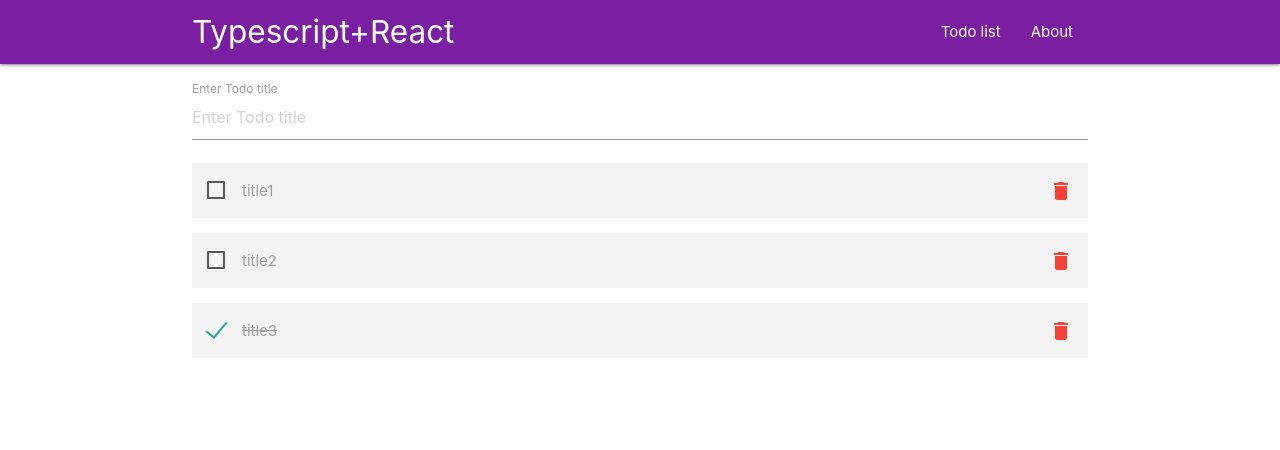
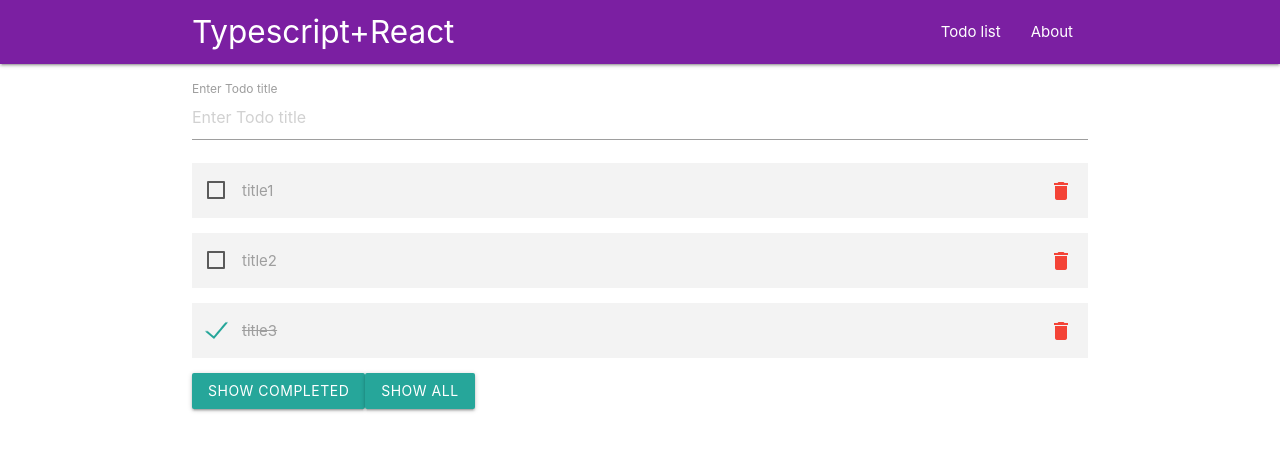
Before and after one commit to XanderUZZZER/react-redux-typescript-2, a React (Create React App) app: page / in a window 1280 px wide. Shown: the top 450 px of the page. Built offline with nearby package versions, Linux system fonts and the light colour scheme.

Commit message:
trigger buttons

```diff
--- a/src/pages/TodosPage.tsx
+++ b/src/pages/TodosPage.tsx
@@ -62,22 +62,24 @@ const TodosPage: React.FC = () => {
   }
 
   const toggleHandler = (id: number): void => {
-    // setTodos((prev) =>
-    //   prev.map((todo) => {
-    //     if (todo.id === id) {
-    //       return { ...todo, completed: !todo.completed };
-    //     }
-    //     return todo;
-    //   })
-    // );
-    setTodos(
-      todos.map(todo => {
+    setTodos(prev =>
+      prev.map(todo => {
         if (todo.id === id) {
-          todo.completed = !todo.completed
+          return { ...todo, completed: !todo.completed }
         }
         return todo
       })
     )
+  }
+
+  const showCompleted = () => {
+    console.log('competed')
+    setTodos(prev => prev.filter(todo => todo.completed !== false))
+  }
+
+  const showAll = () => {
+    console.log('competed')
+    setTodos(JSON.parse(localStorage.getItem('todos') || '[]') as ITodo[])
   }
 
   console.log('TodosPage render')
@@ -89,6 +91,18 @@ const TodosPage: React.FC = () => {
         onRemove={removeHandler}
         onToggle={toggleHandler}
       />
+      <button
+        className='waves-effect waves-light btn'
+        onClick={() => showCompleted()}
+      >
+        Show completed
+      </button>
+      <button
+        className='waves-effect waves-light btn'
+        onClick={() => showAll()}
+      >
+        Show all
+      </button>
     </>
   )
 }
```
